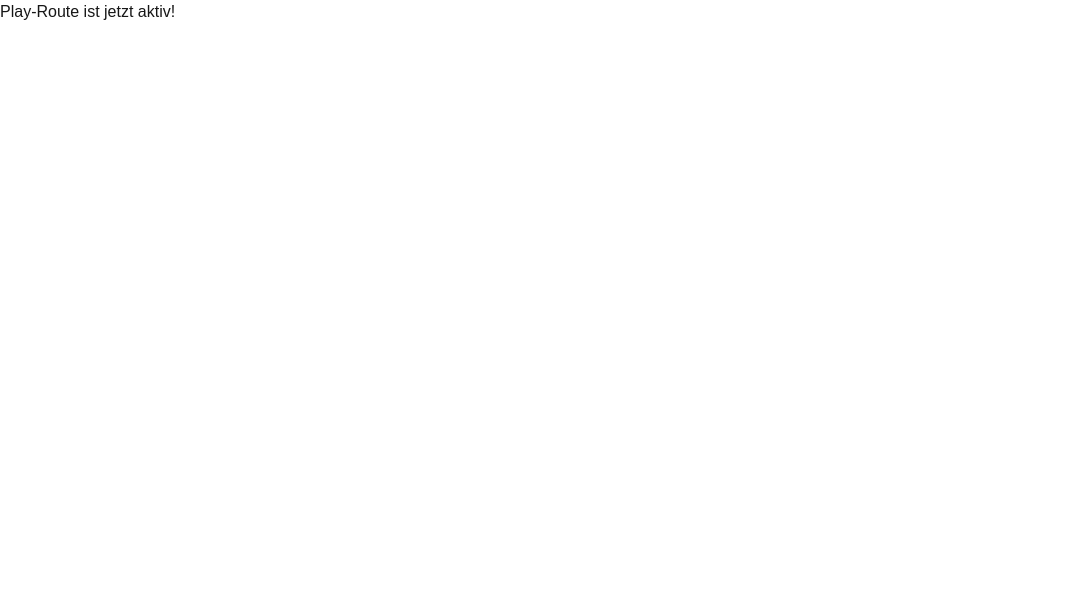
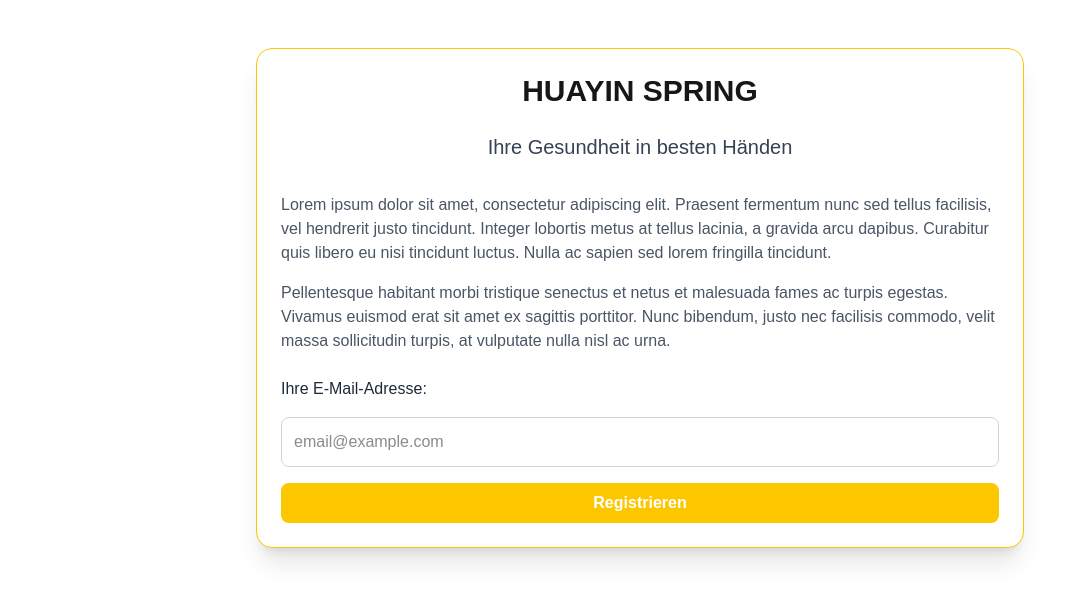
Before and after one commit to hdrlive/huayinspring-website, a Next.js app: page /play in a window 1280 px wide. Shown: the top 602 px of the page, without its empty margins (0-1086 px from the left). Built offline with nearby package versions, Linux system fonts and the light colour scheme.

Commit message:
Lokale Änderungen an /play gesichert

```diff
--- a/src/app/play/page.tsx
+++ b/src/app/play/page.tsx
@@ -1,3 +1,44 @@
-export default function Page() {
-  return <div>Play-Route ist jetzt aktiv!</div>;
+// src/app/play/page.tsx
+export default function PlayPage() {
+  return (
+    <main className="bg-white max-w-3xl mx-auto p-6 mt-12 rounded-2xl shadow-xl border border-yellow-400">
+      <h1 className="text-3xl font-semibold text-center mb-6">HUAYIN SPRING</h1>
+      <h2 className="text-xl font-medium text-center text-gray-700 mb-8">
+        Ihre Gesundheit in besten Händen
+      </h2>
+
+      <p className="text-gray-600 mb-4">
+        Lorem ipsum dolor sit amet, consectetur adipiscing elit. Praesent
+        fermentum nunc sed tellus facilisis, vel hendrerit justo tincidunt.
+        Integer lobortis metus at tellus lacinia, a gravida arcu dapibus.
+        Curabitur quis libero eu nisi tincidunt luctus. Nulla ac sapien sed
+        lorem fringilla tincidunt.
+      </p>
+
+      <p className="text-gray-600 mb-6">
+        Pellentesque habitant morbi tristique senectus et netus et malesuada
+        fames ac turpis egestas. Vivamus euismod erat sit amet ex sagittis
+        porttitor. Nunc bibendum, justo nec facilisis commodo, velit massa
+        sollicitudin turpis, at vulputate nulla nisl ac urna.
+      </p>
+
+      <form className="flex flex-col gap-4">
+        <label htmlFor="email" className="font-medium text-gray-800">
+          Ihre E-Mail-Adresse:
+        </label>
+        <input
+          type="email"
+          id="email"
+          placeholder="email@example.com"
+          className="p-3 border border-gray-300 rounded-lg focus:outline-none focus:ring-2 focus:ring-yellow-400"
+        />
+        <button
+          type="submit"
+          className="bg-yellow-400 hover:bg-yellow-500 text-white font-semibold py-2 px-4 rounded-lg transition duration-200"
+        >
+          Registrieren
+        </button>
+      </form>
+    </main>
+  );
 }
```
